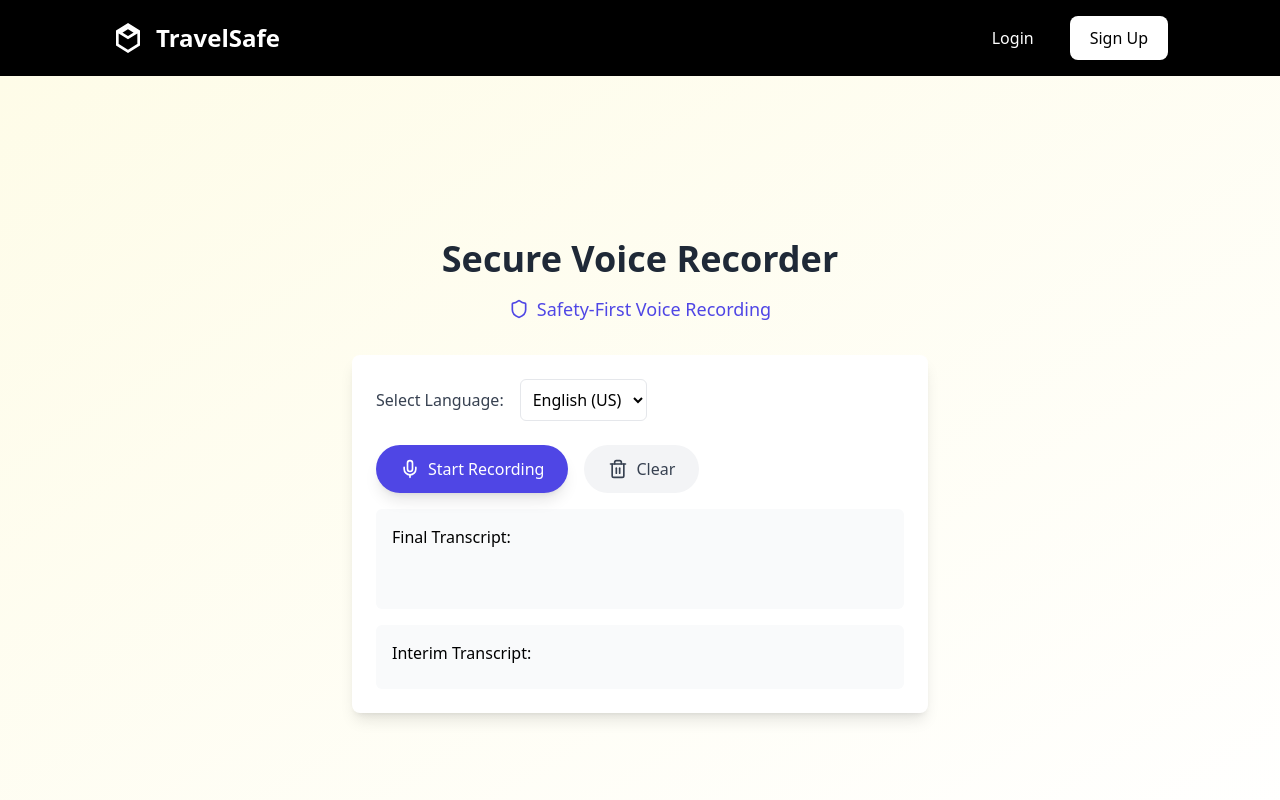
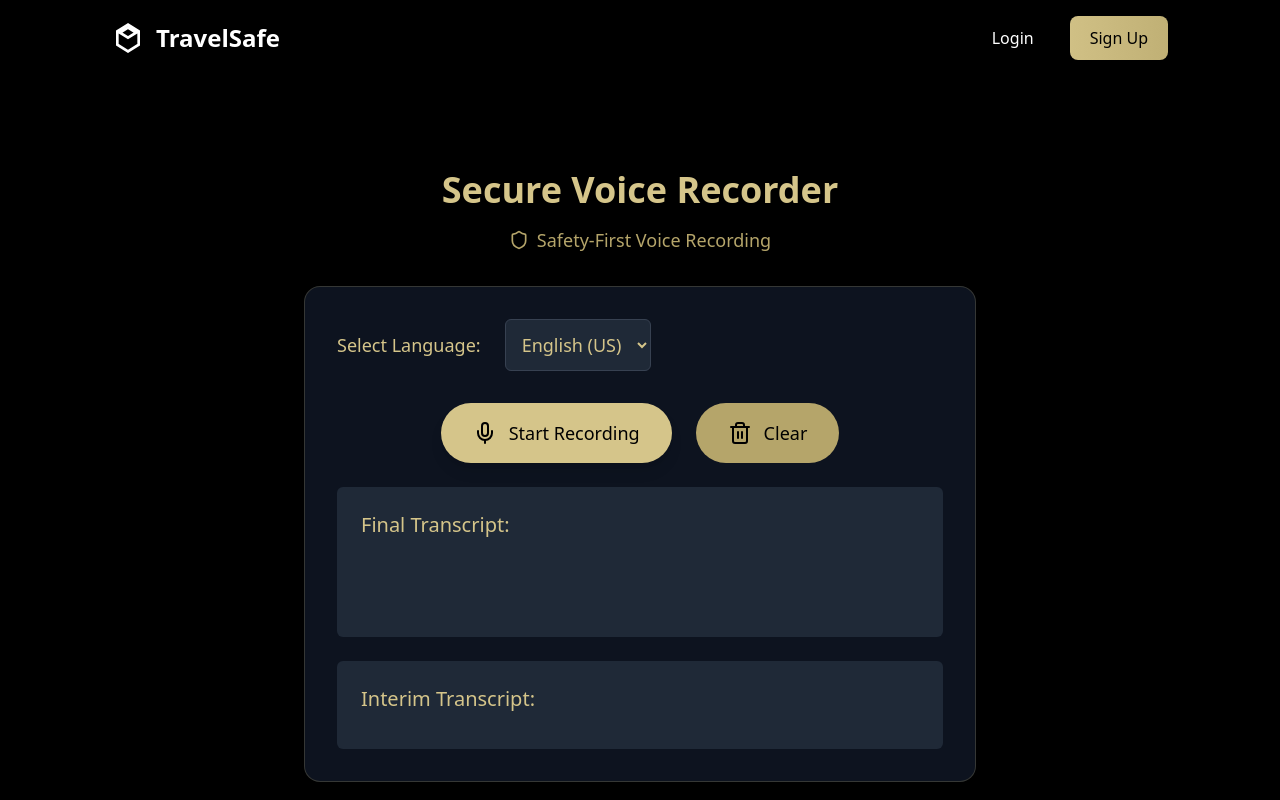
Before and after one commit to codecrafter071727/Enactus-Zarva-project, a React (Vite) app: page /speech in a window 1280 px wide. Shown: the top 800 px of the page. Built offline with nearby package versions, Linux system fonts and the light colour scheme.

Commit message:
colour scheme

```diff
--- a/src/components/Hero.tsx
+++ b/src/components/Hero.tsx
@@ -26,9 +26,14 @@ const LandingPage = () => {
               Travel with confidence using our advanced safety features designed to protect you at every step.
             </p>
             <div>
-              <button className="bg-white text-black px-6 py-3 rounded-md text-lg font-medium hover:bg-gray-100">
-                Get Started
-              </button>
+            <button
+      className={`bg-gradient-to-r from-[#d5c58a] to-black text-white px-6 py-3 rounded-md text-lg font-medium
+                 hover:scale-105 hover:shadow-md active:scale-95 transition-all duration-300
+                 hover:drop-shadow-[0_0_20px_rgba(213,197,138,0.8)]  // Very strong glow
+                 hover:backdrop-blur-sm`} // Subtle blur on hover
+    >
+      Get Started
+    </button>
             </div>
           </div>
         </div>
--- a/src/components/Navigation.tsx
+++ b/src/components/Navigation.tsx
@@ -37,9 +37,16 @@ const Navbar = () => {
         <Link to="/signin" className="text-white hover:text-gray-300 text-base font-medium">
           Login
         </Link>
-        <Link to="/signin" className="bg-white text-black px-5 py-2.5 rounded-lg text-base font-medium hover:bg-gray-100">
-          Sign Up
-        </Link>
+        <Link
+      to="/signin"
+      className={`bg-gradient-to-r from-[#d0c085] to-[#c0b075] text-black px-5 py-2.5 rounded-lg text-base font-medium
+                 hover:scale-105 hover:shadow-md active:scale-95 transition-all duration-300
+                 focus:outline-none focus:ring-2 focus:ring-offset-2 focus:ring-gray-300
+                 hover:drop-shadow-[0_0_15px_rgba(213,197,138,0.7)]  // Increased glow
+                 hover:animate-float`} // Added float animation
+    >
+      Sign Up
+    </Link>
       </div>
     </nav>
   );
--- a/src/components/Speechrecognisation.tsx
+++ b/src/components/Speechrecognisation.tsx
@@ -508,29 +508,30 @@ const SpeechRecognition: React.FC = () => {
   }, [recordings]);
 
     return (
-      <div className="min-h-screen bg-gradient-to-br from-yellow-50 to-white flex items-center justify-center p-4 relative overflow-hidden flex-col">
+      <div className="min-h-screen bg-black flex items-center justify-center p-4 relative overflow-hidden flex-col"> {/* Black background */}
       <div className="text-center mb-8">
-          <h1 className="text-4xl font-bold text-gray-800 mb-4">Secure Voice Recorder</h1>
-          <div className="flex items-center justify-center gap-2 text-indigo-600">
+        <h1 className="text-4xl font-bold text-[#d5c58a] mb-4">Secure Voice Recorder</h1> {/* d5c58a text */}
+        <div className="flex items-center justify-center gap-2 text-[#b5a56a]"> {/* Lighter d5c58a text */}
           <Shield className="w-5 h-5" />
           <span className="text-lg">Safety-First Voice Recording</span>
         </div>
       </div>
-        <div className="p-6 max-w-xl mx-auto bg-white shadow-lg rounded-lg w-full">
-          <div className="space-y-4">
+
+      <div className="p-8 max-w-2xl mx-auto bg-gray-900/80 backdrop-blur-lg shadow-lg rounded-2xl w-full border border-[#d5c58a]/20"> {/* Increased padding and max-w */}
+        <div className="space-y-6"> {/* Increased spacing */}
           {/* Language Selector */}
-            <div className="flex items-center gap-4 mb-6">
-              <label htmlFor="language" className="font-medium text-gray-700">
+          <div className="flex items-center gap-6 mb-8"> {/* Increased gap and margin */}
+            <label htmlFor="language" className="font-medium text-[#d5c58a] text-lg"> {/* Increased text size */}
               Select Language:
             </label>
             <select
               id="language"
-                className="p-2 border rounded-md bg-white"
+              className="p-3 border border-gray-700 rounded-md bg-gray-800 text-[#d5c58a] text-lg" // Increased padding and text size
               value={selectedLanguage}
               onChange={(e) => setSelectedLanguage(e.target.value)}
             >
               {languages.map((lang) => (
-                  <option key={lang.code} value={lang.code}>
+                <option key={lang.code} value={lang.code} className="bg-gray-800 text-lg"> {/* Increased text size */}
                   {lang.name}
                 </option>
               ))}
@@ -538,89 +539,70 @@ const SpeechRecognition: React.FC = () => {
           </div>
 
           {/* Control Buttons */}
-            <div className="flex gap-4 mb-6 ">
+          <div className="flex gap-6 mb-8 justify-center"> {/* Increased gap and centered buttons */}
             <button
               onClick={isListening ? stopListening : startListening}
-                className={`flex items-center gap-2 px-6 py-3 rounded-full font-medium text-white transition-all ${
-                  isListening ? 'bg-red-500 hover:bg-red-600' : 'bg-indigo-600 hover:bg-indigo-700'
-                } shadow-lg hover:scale-105`}
-              >
+              className={`flex items-center gap-3 px-8 py-4 rounded-full font-medium text-black transition-all text-lg
+                          ${isListening ? 'bg-red-500 hover:bg-red-600' : 'bg-[#d5c58a] hover:bg-[#c0b075]'}
+                          shadow-lg hover:scale-105 hover:drop-shadow-[0_0_8px_rgba(0,0,0,0.3)] active:scale-95`}
+            > {/* Increased padding, text size, and centered */}
               {isListening ? (
                 <>
-                    <Square className="w-5 h-5" />
-                    Stop Recording
+                  <Square className="w-6 h-6" /> {/* Increased icon size */}
+                  <span className="text-lg">Stop Recording</span> {/* Increased text size */}
                 </>
               ) : (
                 <>
-                    <Mic className="w-5 h-5" />
-                    Start Recording
+                  <Mic className="w-6 h-6" /> {/* Increased icon size */}
+                  <span className="text-lg">Start Recording</span> {/* Increased text size */}
                 </>
               )}
             </button>
 
             <button
               onClick={clearTranscript}
-                className="flex items-center gap-2 px-6 py-3 rounded-full font-medium text-gray-700 bg-gray-100 hover:bg-gray-200 transition-all"
-              >
-                <Trash2 className="w-5 h-5" />
-                Clear
+              className="flex items-center gap-3 px-8 py-4 rounded-full font-medium text-black bg-[#b5a56a] hover:bg-[#a09055] transition-all text-lg
+                           hover:scale-105 hover:drop-shadow-[0_0_8px_rgba(0,0,0,0.3)] active:scale-95"
+            > {/* Increased padding, text size, and glow */}
+              <Trash2 className="w-6 h-6" /> {/* Increased icon size */}
+              <span className="text-lg">Clear</span> {/* Increased text size */}
             </button>
           </div>
 
-            {/* Status and Error Messages */}
-            {isListening && (
-              <div className="text-green-600 flex items-center gap-2">
-                <span className="animate-pulse">●</span> Listening...
-              </div>
-            )}
-            {error && <div className="text-red-500 p-2 bg-red-50 rounded-md">{error}</div>}
-
-            {/* Alerts Section */}
-            {alerts.length > 0 && (
-              <div className="mt-4 p-4 bg-red-50 rounded-md">
-                <h3 className="font-medium text-red-700 mb-2">Content Alerts:</h3>
-                <div className="space-y-2">
-                  {alerts.map((alert, index) => (
-                    <div key={index} className="text-red-600 text-sm p-2 bg-red-100 rounded">
-                      <span className="font-medium">{alert.timestamp}</span>: {alert.type === 'harmful_words' ? `Harmful content detected: ${alert.content}` : alert.content}
-                    </div>
-                  ))}
-                </div>
-              </div>
-            )}
+          {/* ... (Status, Error, Alerts - no changes needed, they adapt to the theme) */}
 
           {/* Transcripts */}
-            <div className="space-y-4">
-              <div className="p-4 bg-gray-50 rounded-md min-h-[100px]">
-                <h3 className="font-medium mb-2">Final Transcript:</h3>
-                <p className="whitespace-pre-wrap">{finalTranscript}</p>
+          <div className="space-y-6"> {/* Increased spacing */}
+            <div className="p-6 bg-gray-800 rounded-md min-h-[150px]"> {/* Increased padding and min-h */}
+              <h3 className="font-medium mb-3 text-[#d5c58a] text-xl">Final Transcript:</h3> {/* Increased text size and margin */}
+              <p className="whitespace-pre-wrap text-[#d5c58a] text-lg">{finalTranscript}</p> {/* Increased text size */}
             </div>
-              <div className="p-4 bg-gray-50 rounded-md min-h-[50px]">
-                <h3 className="font-medium mb-2">Interim Transcript:</h3>
-                <p className="text-gray-600 italic">{interimTranscript}</p>
+            <div className="p-6 bg-gray-800 rounded-md min-h-[75px]"> {/* Increased padding and min-h */}
+              <h3 className="font-medium mb-3 text-[#d5c58a] text-xl">Interim Transcript:</h3> {/* Increased text size and margin */}
+              <p className="text-gray-500 italic text-lg">{interimTranscript}</p> {/* Increased text size */}
             </div>
           </div>
 
           {/* Recordings */}
           {recordings.length > 0 && (
             <div className="space-y-4 mt-6">
-                <h3 className="font-medium text-lg">Last Recording:</h3>
+              <h3 className="font-medium text-lg text-[#d5c58a]">Last Recording:</h3> {/* d5c58a text */}
               {recordings.map((recording, index) => (
-                  <div key={index} className="p-4 bg-gray-50 rounded-md">
+                <div key={index} className="p-4 bg-gray-800 rounded-md"> {/* Darker background */}
                   <div className="mb-2">
-                      <span className="text-sm text-gray-600">
+                    <span className="text-sm text-gray-500"> {/* Lighter gray text */}
                       {recording.timestamp} (
                       {languages.find((l) => l.code === recording.language)?.name})
                     </span>
                   </div>
                   <audio controls src={recording.url} className="w-full mb-2" autoPlay />
                   {recording.transcript && (
-                      <div className="text-sm text-gray-700 mt-2">
+                    <div className="text-sm text-gray-500 mt-2"> {/* Lighter gray text */}
                       <strong>Transcript:</strong> {recording.transcript}
                     </div>
                   )}
                   {recording.alerts && recording.alerts.length > 0 && (
-                      <div className="mt-2 text-sm text-red-600 bg-red-50 p-2 rounded">
+                    <div className="mt-2 text-sm text-red-400 bg-red-900/50 p-2 rounded"> {/* Lighter red text, darker background */}
                       <strong>Alerts during recording:</strong>
                       <ul className="list-disc pl-4 mt-1">
                         {recording.alerts.map((alert, alertIndex) => (
```
Also changed, not shown: src/components/About.tsx (+11 -11 lines), src/components/Contact.tsx (+12 -12 lines), src/components/Features.tsx (+39 -34 lines), src/components/SaferCab.tsx (+22 -14 lines). Lines whose indentation alone changed are shown as unchanged.
